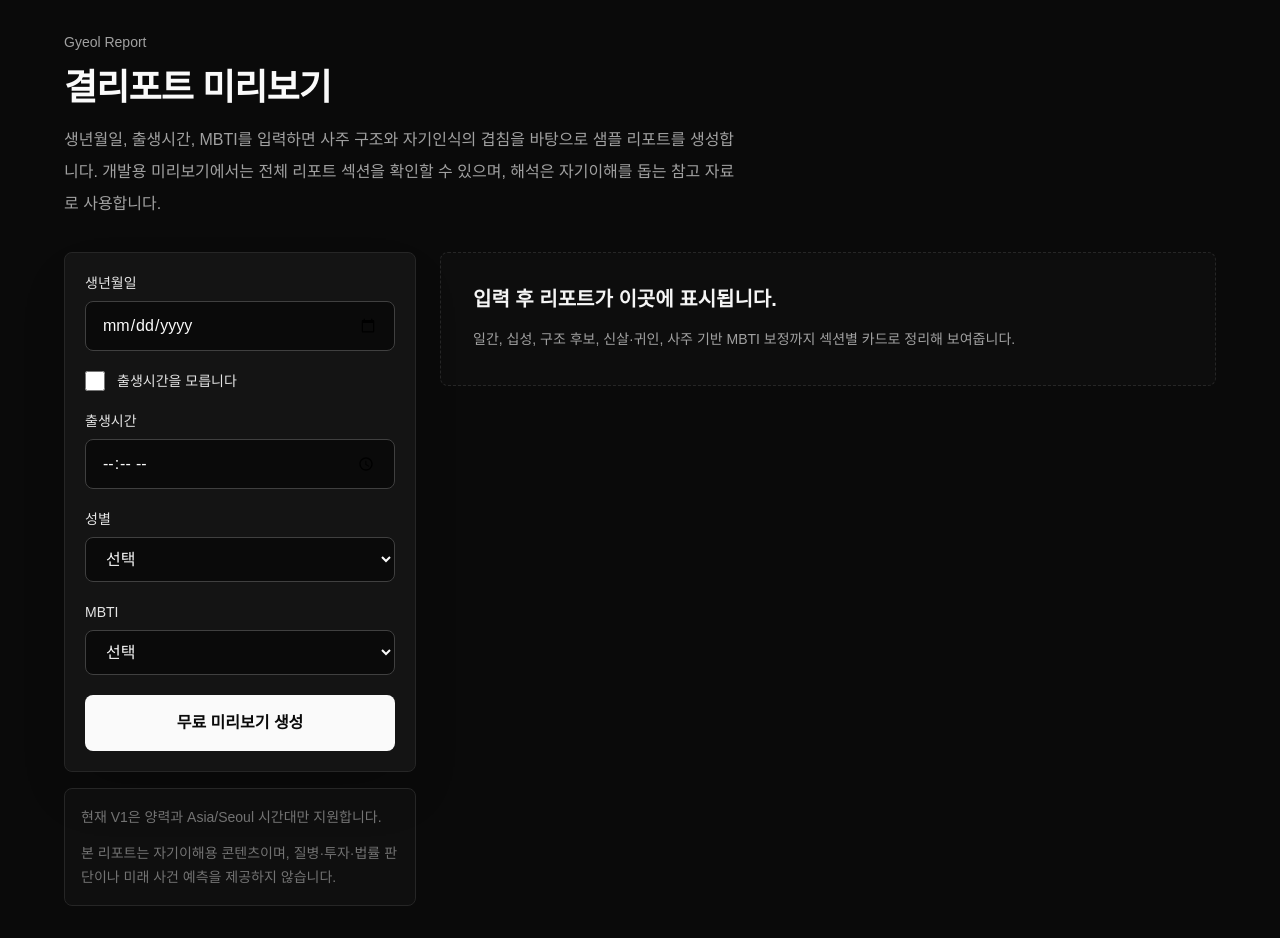
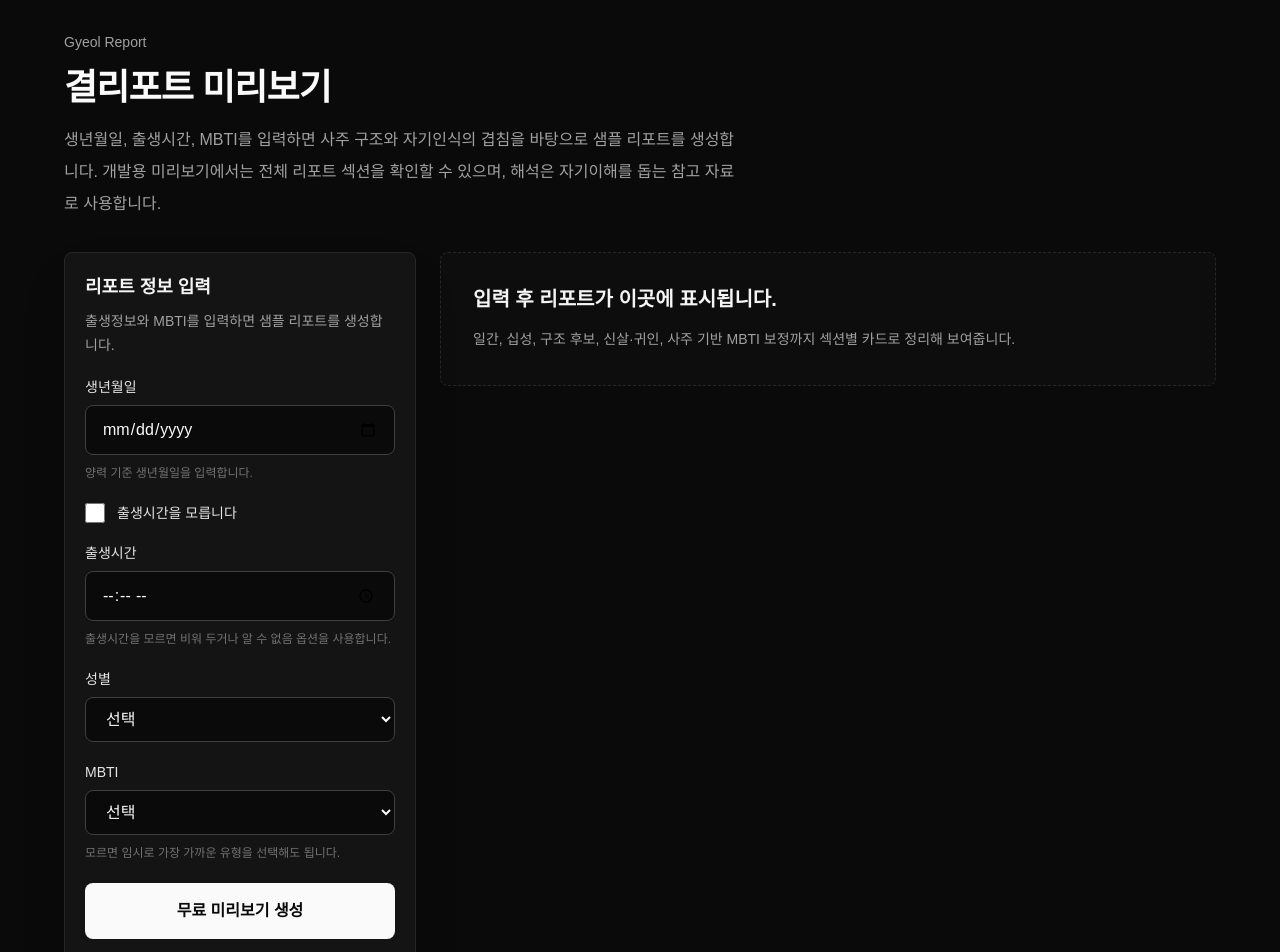
Before and after one commit to Deokjjang/gyeol-report, a Next.js app: page /report/new in a window 1280 px wide. Shown: the top 952 px of the page. Built offline with nearby package versions, Linux system fonts and the light colour scheme.

Commit message:
feat: polish report creation flow ux

```diff
--- a/src/app/report/new/page.tsx
+++ b/src/app/report/new/page.tsx
@@ -215,6 +215,15 @@ export default function NewReportPage() {
               onSubmit={handleSubmit}
               className="space-y-5 rounded-lg border border-neutral-800 bg-neutral-900/80 p-5 shadow-2xl shadow-black/20"
             >
+              <div className="space-y-2">
+                <h2 className="text-lg font-semibold text-neutral-100">
+                  리포트 정보 입력
+                </h2>
+                <p className="text-sm leading-6 text-neutral-400">
+                  출생정보와 MBTI를 입력하면 샘플 리포트를 생성합니다.
+                </p>
+              </div>
+
               <input type="hidden" name="calendarType" value="SOLAR" />
               <input type="hidden" name="timezone" value="Asia/Seoul" />
 
@@ -231,6 +240,9 @@ export default function NewReportPage() {
                   type="date"
                   className="w-full rounded-lg border border-neutral-700 bg-neutral-950 px-4 py-3 text-neutral-50 outline-none focus:border-neutral-400"
                 />
+                <p className="text-xs leading-5 text-neutral-500">
+                  양력 기준 생년월일을 입력합니다.
+                </p>
               </div>
 
               <label className="flex items-center gap-3 text-sm font-medium text-neutral-200">
@@ -255,6 +267,9 @@ export default function NewReportPage() {
                   type="time"
                   className="w-full rounded-lg border border-neutral-700 bg-neutral-950 px-4 py-3 text-neutral-50 outline-none focus:border-neutral-400"
                 />
+                <p className="text-xs leading-5 text-neutral-500">
+                  출생시간을 모르면 비워 두거나 알 수 없음 옵션을 사용합니다.
+                </p>
               </div>
 
               <div className="space-y-2">
@@ -296,6 +311,9 @@ export default function NewReportPage() {
                     </option>
                   ))}
                 </select>
+                <p className="text-xs leading-5 text-neutral-500">
+                  모르면 임시로 가장 가까운 유형을 선택해도 됩니다.
+                </p>
               </div>
 
               <button
@@ -303,8 +321,13 @@ export default function NewReportPage() {
                 disabled={isSubmitting}
                 className="w-full rounded-lg bg-neutral-50 px-5 py-4 font-semibold text-neutral-950 transition hover:bg-white disabled:cursor-not-allowed disabled:bg-neutral-500"
               >
-                {isSubmitting ? "생성 중..." : "무료 미리보기 생성"}
+                {isSubmitting ? "리포트 생성 중..." : "무료 미리보기 생성"}
               </button>
+              {isSubmitting ? (
+                <p className="text-center text-sm leading-6 text-neutral-400">
+                  사주 구조와 MBTI 입력값을 함께 정리하고 있습니다.
+                </p>
+              ) : null}
             </form>
 
             {errors.length > 0 ? (
@@ -312,6 +335,10 @@ export default function NewReportPage() {
                 <h2 className="font-semibold text-red-100">
                   입력값을 확인해 주세요.
                 </h2>
+                <p className="text-sm leading-6 text-red-100/90">
+                  리포트를 생성하지 못했습니다. 입력값을 확인한 뒤 다시 시도해
+                  주세요.
+                </p>
                 <ul className="space-y-2 text-sm leading-6 text-red-200">
                   {errors.map((error) => (
                     <li key={`${error.field}-${error.code}`}>
@@ -334,6 +361,15 @@ export default function NewReportPage() {
           {report ? (
             <section className="space-y-6">
               <div className="space-y-3 rounded-lg border border-neutral-800 bg-neutral-900/70 p-5">
+                <div className="rounded-lg border border-emerald-900/40 bg-emerald-950/20 p-4">
+                  <p className="text-sm font-semibold text-emerald-100">
+                    샘플 리포트가 생성되었습니다.
+                  </p>
+                  <p className="mt-1 text-sm leading-6 text-emerald-100/80">
+                    아래 내용은 자기이해용 참고자료입니다.
+                  </p>
+                </div>
+
                 <div className="flex flex-col gap-3 sm:flex-row sm:items-start sm:justify-between">
                   <div className="space-y-2">
                     <h2 className="text-2xl font-bold">{report.titleKo}</h2>
```
